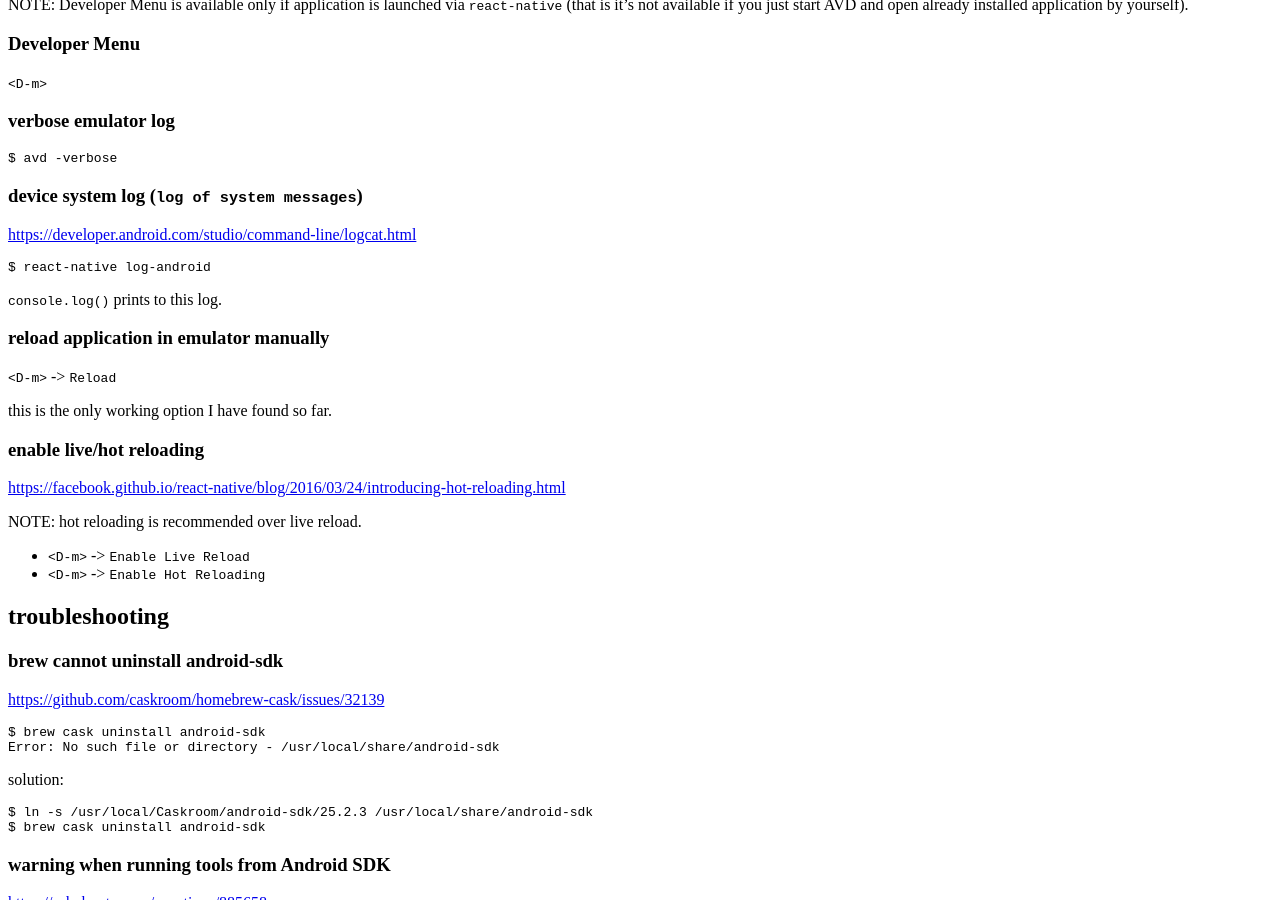
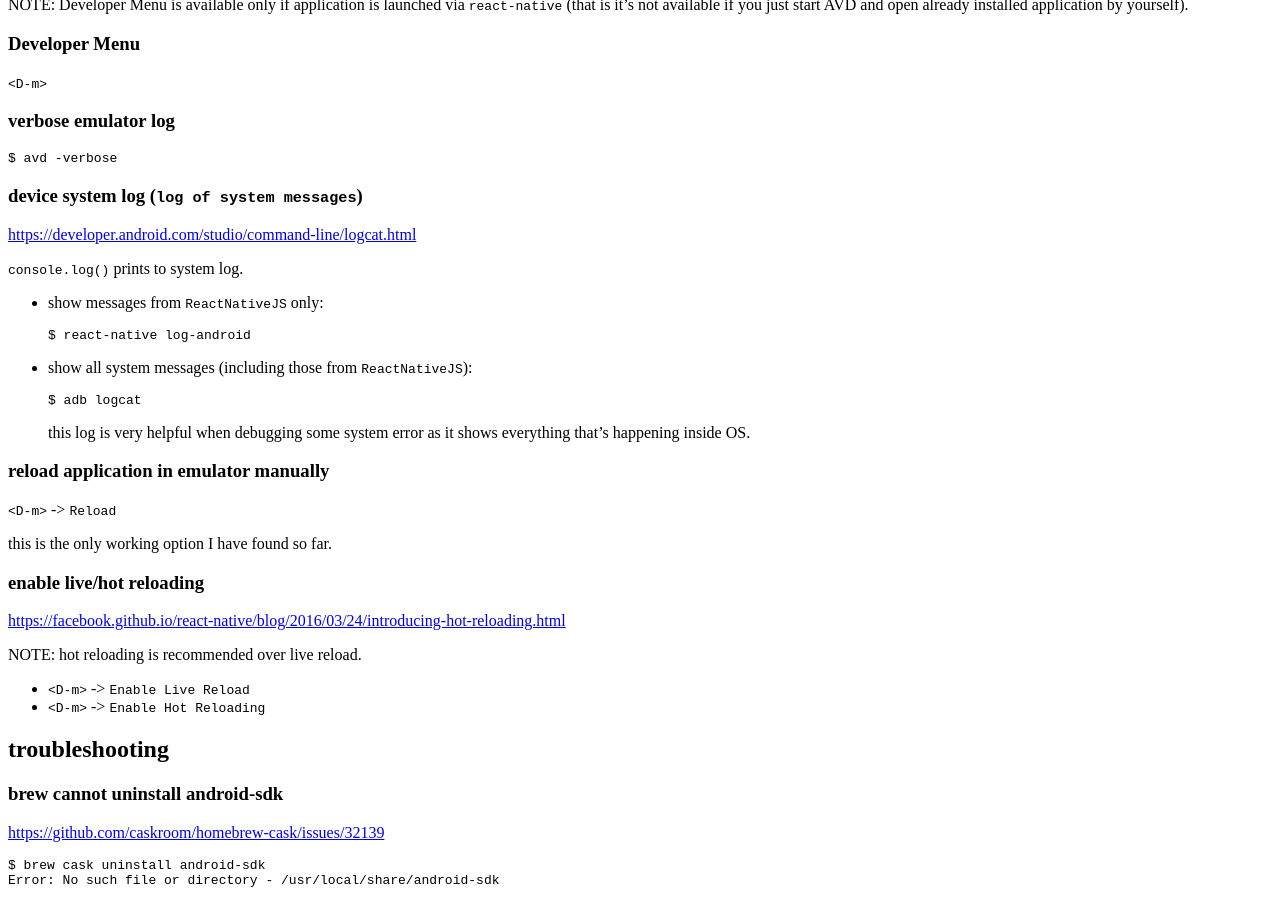
Before and after one commit to tap349/tap349.github.io, a Jekyll site: the page built from _posts/2017-05-24-react-native-android.md, in a window 1280 px wide and 900 px high, scrolled down 3603 px. Built offline with Jekyll 4.4.1, drawn with Linux system fonts in a browser that asks for light colours.

Commit message:
update 2017-06-06_12:39:24

````diff
--- a/_posts/2017-05-24-react-native-android.md
+++ b/_posts/2017-05-24-react-native-android.md
@@ -218,11 +218,22 @@ $ avd -verbose
 
 <https://developer.android.com/studio/command-line/logcat.html>
 
-```sh
-$ react-native log-android
-```
+`console.log()` prints to system log.
 
-`console.log()` prints to this log.
+- show messages from `ReactNativeJS` only:
+
+  ```sh
+  $ react-native log-android
+  ```
+
+- show all system messages (including those from `ReactNativeJS`):
+
+  ```sh
+  $ adb logcat
+  ```
+
+  this log is very helpful when debugging some system error
+  as it shows everything that's happening inside OS.
 
 ### reload application in emulator manually
 
````
